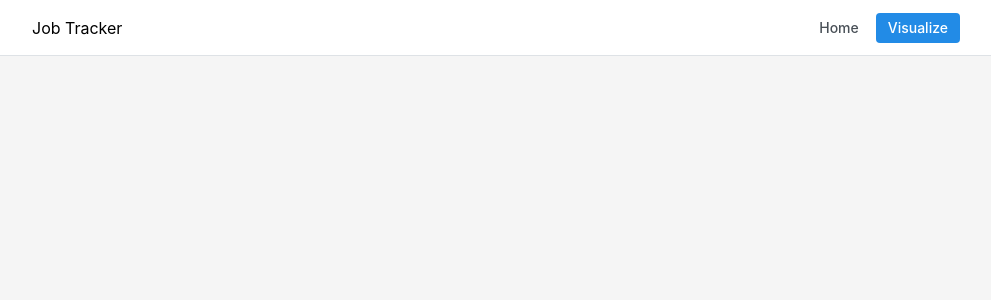
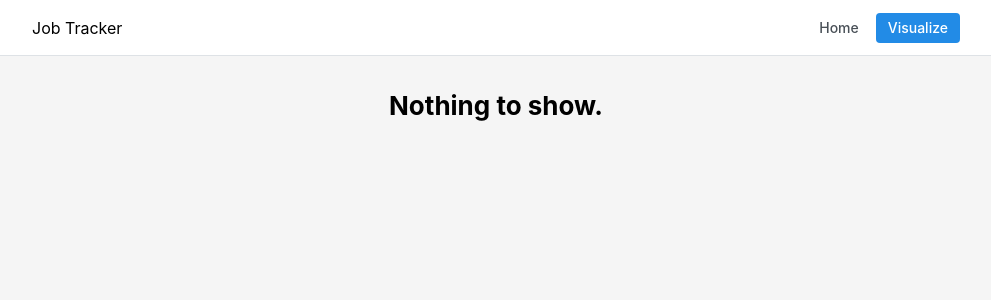
Before and after one commit to azn-abel/job-applications-tracker, a React (Vite) app: page /visualize in a window 1280 px wide. Shown: the top 300 px of the page, without its empty margins (144-1135 px from the left). Built offline with nearby package versions, Linux system fonts and the light colour scheme.

Commit message:
nothing to show bug

```diff
--- a/src/routes/visualize.jsx
+++ b/src/routes/visualize.jsx
@@ -7,7 +7,7 @@ import SankeyChart from "../components/SankeyChart/sankey";
 export default function Visualize() {
   const [loading, setLoading] = useState(true);
 
-  const [applications, setApplications] = useState(0);
+  const [applications, setApplications] = useState([]);
   const [interviews, setInterviews] = useState(0);
   const [offers, setOffers] = useState(0);
   const [noResponse, setNoResponse] = useState(0);
@@ -47,6 +47,8 @@ export default function Visualize() {
     setLoading(false);
   }, []);
 
+  console.log(loading, applications);
+
   if (loading)
     return (
       <Flex justify="center" align="start">
@@ -54,12 +56,13 @@ export default function Visualize() {
       </Flex>
     );
 
-  if (!loading && !applications)
+  if (!loading && applications.length === 0) {
     return (
       <Flex justify="center" align="start">
         <Title order={2}>Nothing to show.</Title>
       </Flex>
     );
+  }
 
   return (
     <Flex justify="center" align="start">
```
